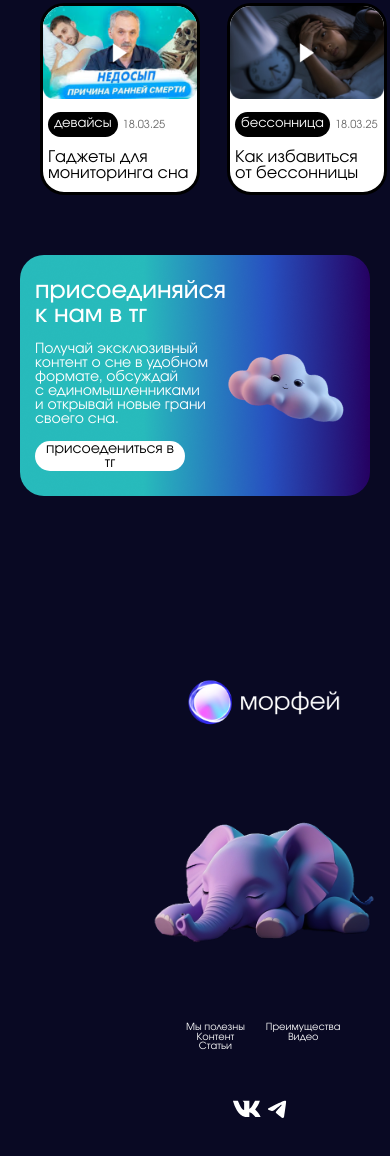
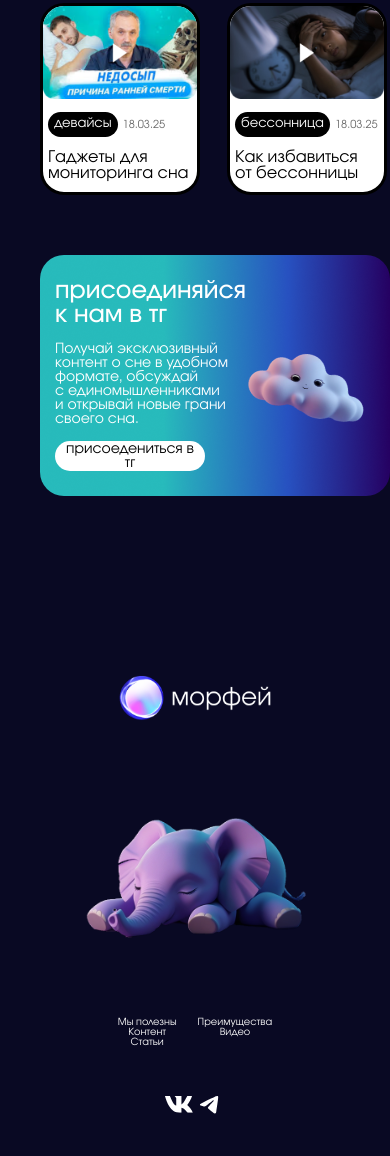
Before and after one commit to ons04nn/Module-3, a plain HTML site: page index.html in a window 390 px wide. Shown: the part 7578-8734 px from the top of the page. Drawn offline with Linux system fonts and the light colour scheme; files whose address does not match are found by name.

Commit message:
Add files via upload

```diff
--- a/index.html
+++ b/index.html
@@ -468,7 +468,8 @@
 
 
    <section id="tg" class="tg">
-    <div class="container align-center">
+    <div class="container">
+    <div class="align-center">
       <div class="cloud-bg gap-15">
       <h2>присоединяйся<br>
         к нам в тг</h2>
@@ -476,6 +477,7 @@
       </p>
       <a href="./src/html/Article.html" class="btn white-btn cloud-btn">присоедениться в тг</a>
   </div>
+    </div>
     </div>
   </section>
 
@@ -487,8 +489,7 @@
 
 
 <footer>
-
-  <div class="wrapper-default align-center gap">
+  <div class="container wrapper-default align-center gap">
     <div class="logo-footer"><a href="./index.html"><img src="./src/assets/images/logo.png" alt="logo"></a></div>
 
  <div class="slon-footer"><img src="./src/assets/images/Animals/slon.png" alt="slon"></div>
@@ -511,7 +512,6 @@
   </div>
 
 
-
   </div>
 
 </footer>
--- a/styles.css
+++ b/styles.css
@@ -64,6 +64,7 @@ footer {
     text-align: center;
     font-size: 0.9rem;
     padding-top: 100px;
+    max-width: 100%;
 
 }
 
@@ -1211,7 +1212,7 @@ background-size: cover;
             background-position: 50%;
             border-radius: 24px;
             width: 500px;
-            height: 700px;
+            height: 599px;
             padding: 40px;
             display: flex;
             flex-direction: column;
```
